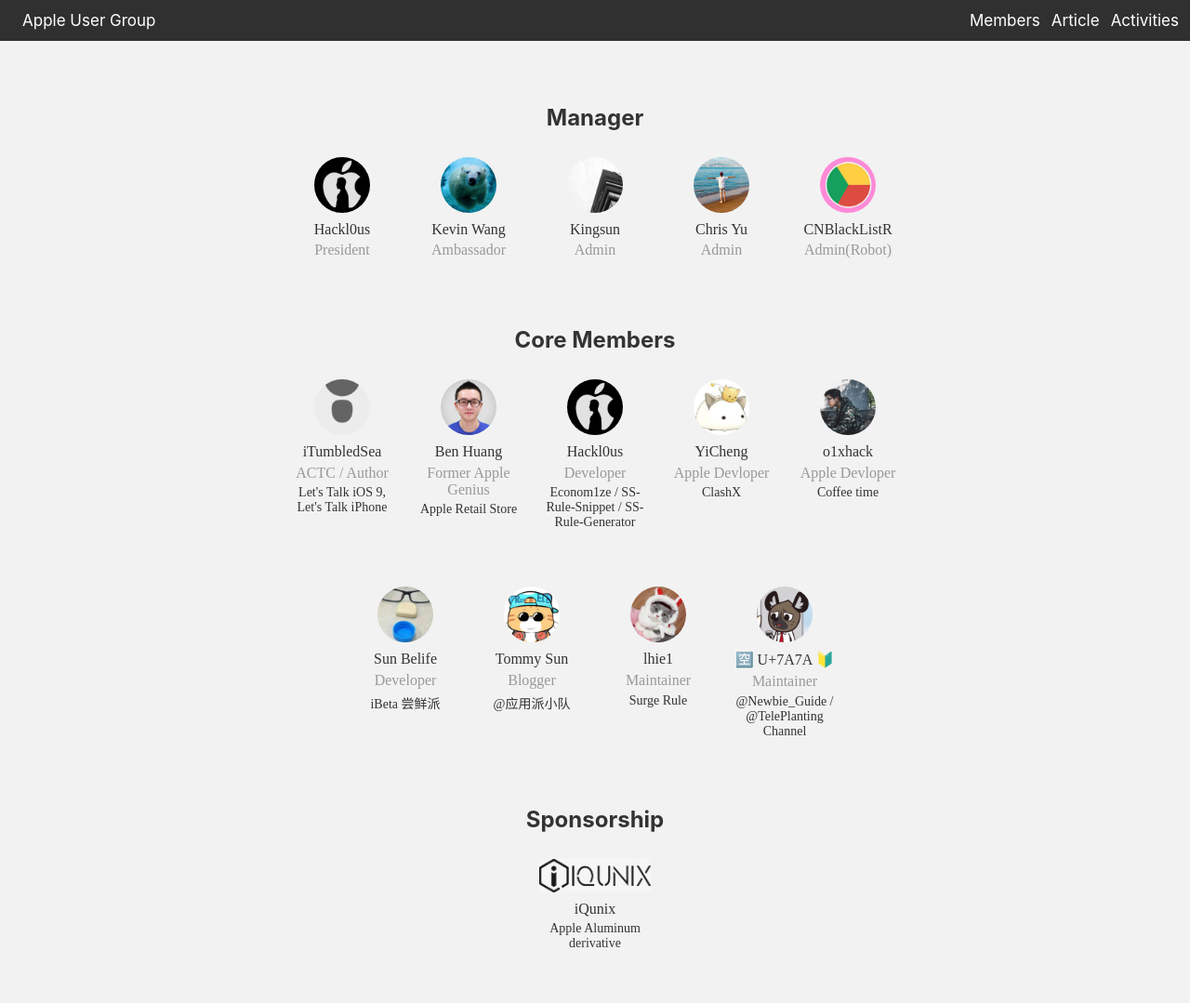
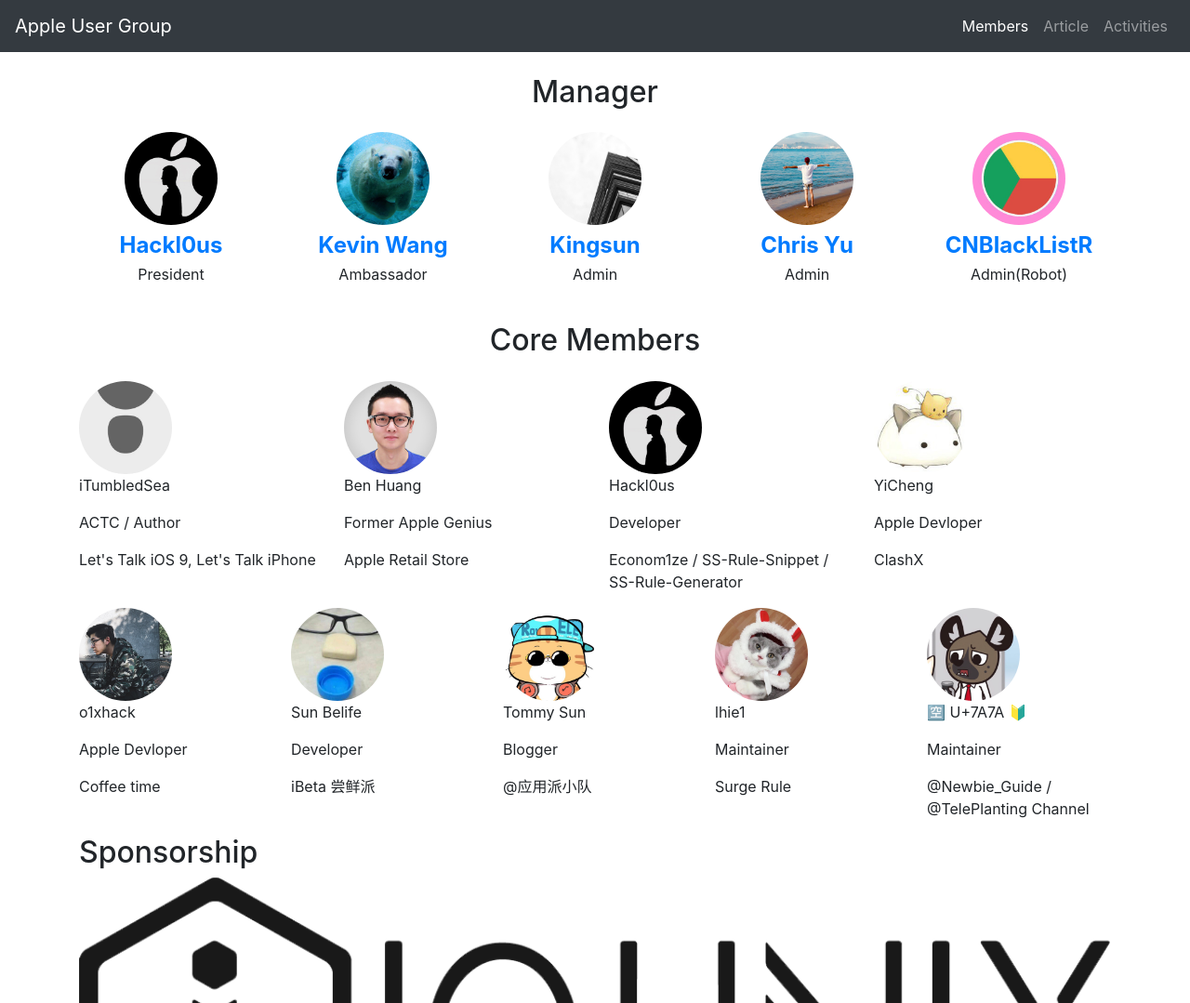
Before and after one commit to Hackl0us/cook-kitchen.github.io, a plain HTML site: page members.html in a window 1280 px wide. Shown: the top 1079 px of the page at 93% size. Drawn offline with nearby package versions, Linux system fonts and the light colour scheme.

Commit message:
add bootstrap

```diff
--- a/members.html
+++ b/members.html
@@ -6,138 +6,164 @@
     <meta name="viewport" content="width=device-width, initial-scale=1.0">
     <meta http-equiv="X-UA-Compatible" content="ie=edge">
     <title>Members</title>
-    <link rel="stylesheet" href="assets/style.css">
+    <!-- <link rel="stylesheet" href="assets/style.css"> -->
+    <link rel="stylesheet" href="https://stackpath.bootstrapcdn.com/bootstrap/4.1.3/css/bootstrap.min.css" integrity="sha384-MCw98/SFnGE8fJT3GXwEOngsV7Zt27NXFoaoApmYm81iuXoPkFOJwJ8ERdknLPMO"
+        crossorigin="anonymous">
+    <script src="https://code.jquery.com/jquery-3.3.1.slim.min.js" integrity="sha384-q8i/X+965DzO0rT7abK41JStQIAqVgRVzpbzo5smXKp4YfRvH+8abtTE1Pi6jizo"
+        crossorigin="anonymous"></script>
+    <script src="https://cdnjs.cloudflare.com/ajax/libs/popper.js/1.14.3/umd/popper.min.js" integrity="sha384-ZMP7rVo3mIykV+2+9J3UJ46jBk0WLaUAdn689aCwoqbBJiSnjAK/l8WvCWPIPm49"
+        crossorigin="anonymous"></script>
+    <script src="https://stackpath.bootstrapcdn.com/bootstrap/4.1.3/js/bootstrap.min.js" integrity="sha384-ChfqqxuZUCnJSK3+MXmPNIyE6ZbWh2IMqE241rYiqJxyMiZ6OW/JmZQ5stwEULTy"
+        crossorigin="anonymous"></script>
 </head>
 
 <body>
-    <nav class="navbar">
+    <!-- <nav class="navbar">
         <a href="../index.html">Apple User Group</a>
         <div class="navbar-nav">
             <li><a href="members.html">Members</a></li>
             <li><a href="#">Article</a></li>
             <li><a href="#">Activities</a></li>
         </div>
-    </nav>
+    </nav> -->
+    <nav class="navbar navbar-expand-lg navbar-dark bg-dark">
+        <a class="navbar-brand" href="../index.html">Apple User Group</a>
+        <button class="navbar-toggler" type="button" data-toggle="collapse" data-target="#navbarNav" aria-controls="navbarNav" aria-expanded="false" aria-label="Toggle navigation">
+          <span class="navbar-toggler-icon"></span>
+        </button>
+        <div class="collapse navbar-collapse justify-content-end" id="navbarNav">
+          <ul class="navbar-nav">
+            <li class="nav-item active">
+              <a class="nav-link" href="#">Members <span class="sr-only">(current)</span></a>
+            </li>
+            <li class="nav-item">
+              <a class="nav-link" href="#">Article</a>
+            </li>
+            <li class="nav-item">
+              <a class="nav-link" href="#">Activities</a>
+            </li>
+          </ul>
+        </div>
+      </nav>
     <section class="container">
-        <h2>Manager</h2>
-        <div class="support">
-            <div class="support__item">
-                <div class="support__item__avatar">
-                    <img src="assets/img/hackl0us.jpg" width="60px" height="60px">
+        <h2 class="text-center mt-4 mb-2">Manager</h2>
+        <div class="support row mt-4">
+            <div class="support__item col">
+                <div class="support__item__avatar text-center">
+                    <img src="assets/img/hackl0us.jpg" class="rounded-circle" width="100px" height="100px">
                 </div>
-                <p class="nickname">Hackl0us</p>
-                <p class="position">President</p>
+                <h4 class="nickname text-center font-weight-bold mt-2 mb-1 text-primary">Hackl0us</h4>
+                <p class="position text-center">President</p>
             </div>
 
-            <div class="support__item">
-                <div class="support__item__avatar">
-                    <img src="assets/img/bearkevin.jpg" width="60px" height="60px">
+            <div class="support__item col">
+                <div class="support__item__avatar text-center">
+                    <img src="assets/img/bearkevin.jpg" class="rounded-circle" width="100px" height="100px">
                 </div>
-                <p class="nickname">Kevin Wang</p>
-                <p class="position">Ambassador</p>
+                <h4 class="nickname text-center font-weight-bold mt-2 mb-1 text-primary">Kevin Wang</h4>
+                <p class="position text-center">Ambassador</p>
             </div>
 
-            <div class="support__item">
-                <div class="support__item__avatar">
-                    <img src="assets/img/kingsun.jpg" width="60px" height="60px">
+            <div class="support__item col">
+                <div class="support__item__avatar text-center">
+                    <img src="assets/img/kingsun.jpg" class="rounded-circle" width="100px" height="100px">
                 </div>
-                <p class="nickname">Kingsun</p>
-                <p class="position">Admin</p>
+                <h4 class="nickname text-center font-weight-bold mt-2 mb-1 text-primary">Kingsun</h4>
+                <p class="position text-center">Admin</p>
+            </div>
+            <div class="support__item col">
+                <div class="support__item__avatar text-center">
+                    <img src="assets/img/chrisyu.jpg" class="rounded-circle" width="100px" height="100px">
+                </div>
+                <h4 class="nickname text-center font-weight-bold mt-2 mb-1 text-primary">Chris Yu</h4>
+                <p class="position text-center">Admin</p>
             </div>
 
-            <div class="support__item">
-                <div class="support__item__avatar">
-                    <img src="assets/img/chrisyu.jpg" width="60px" height="60px">
+            <div class="support__item col">
+                <div class="support__item__avatar text-center">
+                    <img src="assets/img/cnblacklistr.jpg" class="rounded-circle" width="100px" height="100px">
                 </div>
-                <p class="nickname">Chris Yu</p>
-                <p class="position">Admin</p>
-            </div>
-
-            <div class="support__item">
-                <div class="support__item__avatar">
-                    <img src="assets/img/cnblacklistr.jpg" width="60px" height="60px">
-                </div>
-                <p class="nickname">CNBlackListR</p>
-                <p class="position">Admin(Robot)</p>
+                <h4 class="nickname text-center font-weight-bold mt-2 mb-1 text-primary">CNBlackListR</h4>
+                <p class="position text-center">Admin(Robot)</p>
             </div>
         </div>
-        <h2> Core Members </h2>
-        <div class="support">
+        <h2 class="text-center mt-4 mb-2"> Core Members </h2>
+        <div class="support row mt-4">
 
 
-            <div class="support__item">
+            <div class="support__item col-3">
                 <div class="support__item__avatar">
-                    <img src="assets/img/itumbledsea.jpg" width="60px" height="60px">
+                    <img src="assets/img/itumbledsea.jpg" class="rounded-circle" width="100px" height="100px">
                 </div>
                 <p class="nickname">iTumbledSea</p>
                 <p class="position">ACTC / Author</p>
                 <p class="works">Let's Talk iOS 9, Let's Talk iPhone</p>
             </div>
 
-            <div class="support__item">
+            <div class="support__item col-3">
                 <div class="support__item__avatar">
-                    <img src="assets/img/benhuang.jpg" width="60px" height="60px">
+                    <img src="assets/img/benhuang.jpg" class="rounded-circle" width="100px" height="100px">
                 </div>
                 <p class="nickname">Ben Huang</p>
                 <p class="position">Former Apple Genius</p>
                 <p class="works">Apple Retail Store</p>
             </div>
 
-            <div class="support__item">
+            <div class="support__item col-3">
                 <div class="support__item__avatar">
-                    <img src="assets/img/hackl0us.jpg" width="60px" height="60px">
+                    <img src="assets/img/hackl0us.jpg" class="rounded-circle" width="100px" height="100px">
                 </div>
                 <p class="nickname">Hackl0us</p>
                 <p class="position">Developer</p>
                 <p class="works">Econom1ze / SS-Rule-Snippet / SS-Rule-Generator</p>
             </div>
 
-            <div class="support__item">
+            <div class="support__item col-3">
                 <div class="support__item__avatar">
-                    <img src="assets/img/yicheng.jpg" width="60px" height="60px">
+                    <img src="assets/img/yicheng.jpg" class="rounded-circle" width="100px" height="100px">
                 </div>
                 <p class="nickname">YiCheng</p>
                 <p class="position">Apple Devloper</p>
                 <p class="works">ClashX</p>
             </div>
 
-            <div class="support__item">
+            <div class="support__item col">
                 <div class="support__item__avatar">
-                    <img src="assets/img/o1xhack.jpg" width="60px" height="60px">
+                    <img src="assets/img/o1xhack.jpg" class="rounded-circle" width="100px" height="100px">
                 </div>
                 <p class="nickname">o1xhack</p>
                 <p class="position">Apple Devloper</p>
                 <p class="works">Coffee time</p>
             </div>
 
-            <div class="support__item">
+            <div class="support__item col">
                 <div class="support__item__avatar">
-                    <img src="assets/img/sunbelife.jpg" width="60px" height="60px">
+                    <img src="assets/img/sunbelife.jpg" class="rounded-circle" width="100px" height="100px">
                 </div>
                 <p class="nickname">Sun Belife</p>
                 <p class="position">Developer</p>
                 <p class="works">iBeta 尝鲜派</p>
             </div>
 
-            <div class="support__item">
+            <div class="support__item col">
                 <div class="support__item__avatar">
-                    <img src="assets/img/tommysun.jpg" width="60px" height="60px">
+                    <img src="assets/img/tommysun.jpg" class="rounded-circle" width="100px" height="100px">
                 </div>
                 <p class="nickname">Tommy Sun</p>
                 <p class="position">Blogger</p>
                 <p class="works">@应用派小队</p>
             </div>
-            <div class="support__item">
+            <div class="support__item col">
                 <div class="support__item__avatar">
-                    <img src="assets/img/lhie1.jpg" width="60px" height="60px">
+                    <img src="assets/img/lhie1.jpg" class="rounded-circle" width="100px" height="100px">
                 </div>
                 <p class="nickname">lhie1</p>
                 <p class="position">Maintainer</p>
                 <p class="works">Surge Rule</p>
             </div>
-            <div class="support__item">
+            <div class="support__item col">
                 <div class="support__item__avatar">
-                    <img src="assets/img/u+7a7a.jpg" width="60px" height="60px">
+                    <img src="assets/img/u+7a7a.jpg" class="rounded-circle" width="100px" height="100px">
                 </div>
                 <p class="nickname">🈳️ U+7A7A 🔰</p>
                 <p class="position">Maintainer</p>
```
